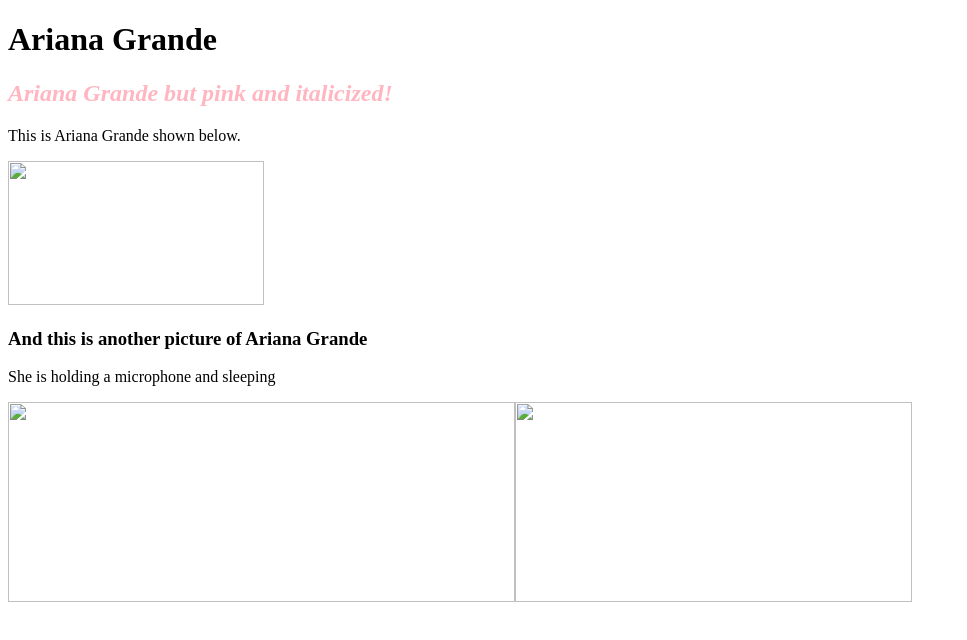
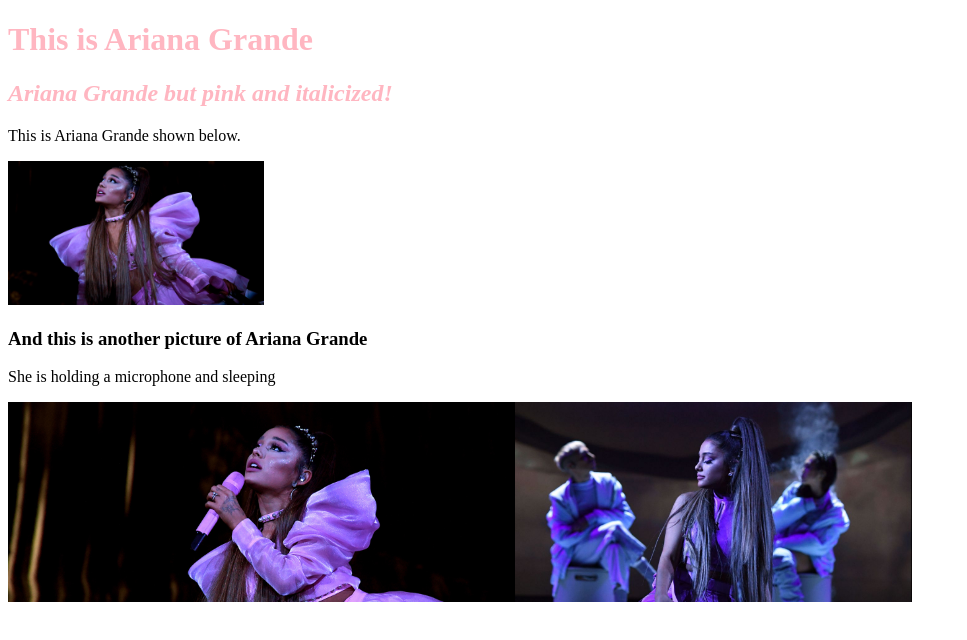
Before and after one commit to Vpach1403/HTML1, a plain HTML site: page index.html in a window 1280 px wide. Shown: the whole page, without its empty margins (0-967 px from the left). Drawn offline with Linux system fonts and the light colour scheme.

Commit message:
update index

```diff
--- a/index.html
+++ b/index.html
@@ -6,12 +6,12 @@
 </head>
 
 <body>
-<h1><strong>Ariana Grande</strong></h1>
+<h1 style="color: lightpink"><strong>This is Ariana Grande</strong></h1>
 	<h2 style="color: lightpink"><em>Ariana Grande but pink and italicized!</em></h2>
 <p>This is Ariana Grande shown below.</p>
-<img src="ari swt.jpg" width="256" height="144" alt=""/>
+<img src="images/ariana3.jpg" width="256" height="144" alt="ariana"/>
 <h3>And this is another picture of Ariana Grande</h3>
 <p>She is holding a microphone and sleeping</p>
-<img src="arianagrande-swt.jpg" width="507" height="200" alt=""/><img src="ariana-grande-performs-onstage-during-the-sweetener-world-news-photo-1136734980-.jpg" width="397" height="200" alt=""/>
+<img src="images/ariana1.jpg" width="507" height="200" alt="ariholdingamicrophone"/><img src="images/ariana2.jpg" width="397" height="200" alt="sleepyari"/>
 </body>
 </html>
```
Also changed, not shown: arianagrande.html (deleted, +0 -17 lines), 1 other file.
